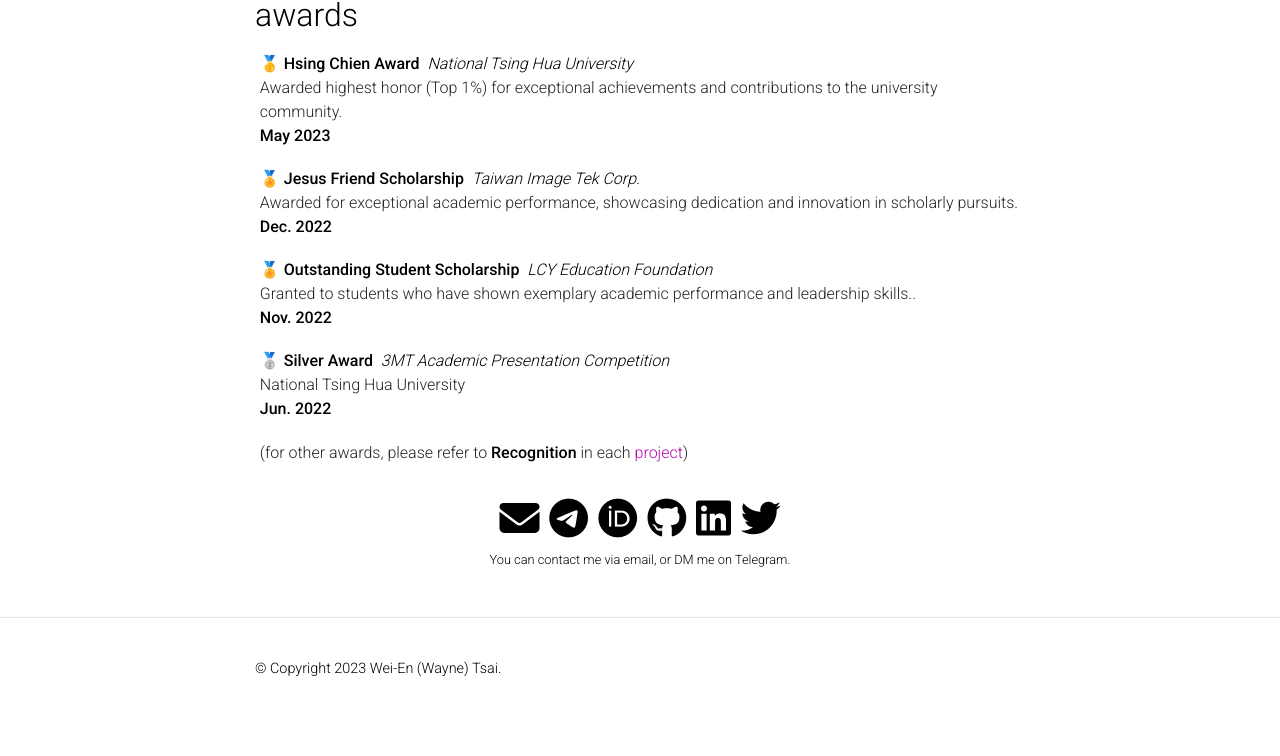
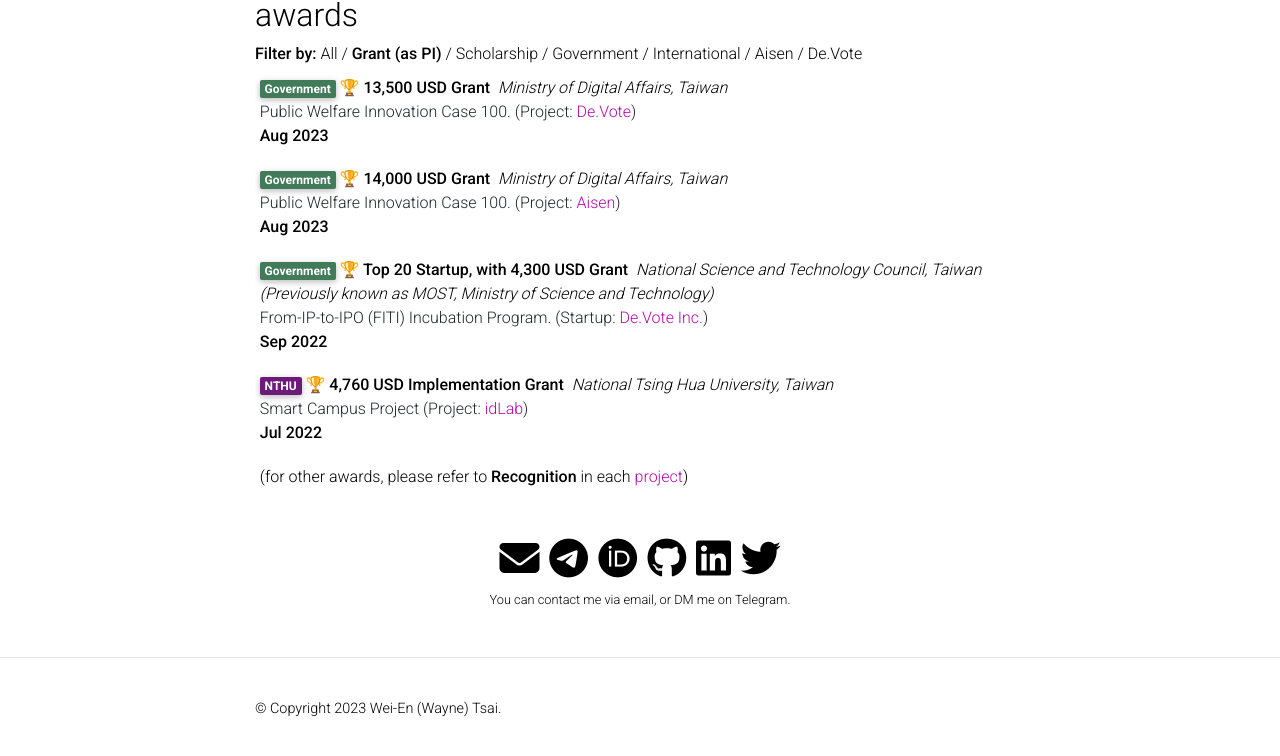
Before and after one commit to wayne-tsai/wayne-tsai-folio, a Jekyll site: the page built from _pages/about.md, in a window 1280 px wide and 1400 px high, scrolled down 333 px, cut to the strip 640-1396 px from the top of the window. Built offline with Jekyll 4.4.1, drawn with Linux system fonts in a browser that asks for light colours; emoji names are drawn with the system emoji font; some web fonts are replaced; comment, search, counter and statistics services are not loaded; a style sheet for code colours, icons or effects is not loaded; before the commit the page ends 1693 px from its top, so only the background shows below that.

Commit message:
add awards and filter

```diff
--- /dev/null
+++ b/_data/awards/aisen.yml
@@ -0,0 +1,109 @@
+- name: "Finalist"
+  date: "2023-10-28"
+  organization: "The ACM Symposium on User Interface Software and Technology (UIST)"
+  description: "Student Innovation Contest"
+  tags: "aisen, international"
+  project: "aisen"
+  type: "International"
+  icon: ""
+
+
+- name: "14,000 USD Grant"
+  date: "2023-08-04"
+  organization: "Ministry of Digital Affairs, Taiwan"
+  description: "Public Welfare Innovation Case 100. (Project: [Aisen](/projects/1_Aisen/))"
+  tags: "aisen, grant, government"
+  project: "aisen"
+  type: "Government"
+  icon: ":trophy:"
+
+- name: "3rd Place Award & Industrial Special Award"
+  date: "2022-10-22"
+  organization: "Tzu Chi Foundation, Taiwan"
+  description: "National Compassionate Science and Technology Innovation Competition"
+  tags: "aisen"
+  project: "aisen"
+  type: "National"
+  icon: ":3rd_place_medal:"
+
+- name: "Distinguished Award"
+  date: "2021-10-29"
+  organization: "National Chung Cheng University"
+  description: "International University Innovation and Entrepreneurship Competition"
+  tags: "aisen"
+  project: "aisen"
+  type: "International"
+  icon: ""
+
+- name: "Champion (Best Team Award)"
+  date: "2021-09-25"
+  organization: "Startup Garage, National Tsing Hua University"
+  description: "Startup Garage"
+  tags: "aisen"
+  project: "aisen"
+  type: "National"
+  icon: ":1st_place_medal:"
+
+- name: "3,500 USD Grant"
+  date: "2020-02-01"
+  organization: "Ministry of Education, Taiwan"
+  description: "Company Simulation Operation Plan"
+  tags: "aisen"
+  project: "aisen"
+  type: "Government"
+  icon: ":trophy:"
+
+- name: "Silver Award"
+  date: "2019-07-09"
+  organization: "Shanghai Jiao Tong University, China"
+  description: "Entrepreneurship Competition"
+  tags: "aisen, international"
+  project: "aisen, international"
+  type: "International"
+  icon: ":2nd_place_medal:"
+
+- name: "Champion (Best Potential Award)"
+  date: "2019-07-06"
+  organization: "AppUniverz, Taiwan"
+  description: "Campus Entrepreneurship Incubation Platform"
+  tags: "aisen"
+  project: "aisen, national"
+  type: "National"
+  icon: ":1st_place_medal:"
+
+- name: "Silver Award"
+  date: "2019-05-31"
+  organization: "National Tsing Hua University, Taiwan"
+  description: "Tsinghua Entrepreneurship Day AI Group"
+  tags: "aisen, national"
+  project: "aisen"
+  type: "National"
+  icon: ":2nd_place_medal:"
+
+- name: "3,500 USD Grant"
+  date: "2019-03-30"
+  organization: "Ministry of Education, Taiwan"
+  description: "University Crowdfunding Platform"
+  tags: "aisen"
+  project: "aisen, government"
+  type: "Government"
+  icon: ":trophy:"
+
+- name: "Champion"
+  date: "2018-12-15"
+  organization: "National Tsing Hua University, Taiwan"
+  description: "Tsinghua Crowdfunding Demo Day"
+  tags: "aisen"
+  project: "aisen"
+  type: "NTHU"
+  icon: ":1st_place_medal:"
+
+- name: "Champion"
+  date: "2018-08-11"
+  organization: "Ministry of Education, Taiwan"
+  description: "Startup, Starts Now! New Southbound Entrepreneurship Camp"
+  tags: "aisen, government, international"
+  project: "aisen"
+  icon: ":1st_place_medal:"
+  type: "International"
+  note: "([News](https://www.chinatimes.com/newspapers/20180811000669-260107?chdtv))"
--- /dev/null
+++ b/_data/awards/awards.yml
@@ -0,0 +1,43 @@
+- name: "Hsing Chien Award"
+  date: "2023-05-01"
+  organization: "National Tsing Hua University"
+  description: "Awarded highest honor (Top 1%) for exceptional achievements and contributions to the university community."
+  icon: ":1st_place_medal:"
+  chinese_name: ""
+  type: "Scholarship"
+  project: ""
+  tags: "scholarship"
+  note: ""
+
+- name: "Jesus Friend Scholarship"
+  date: "2022-12-01"
+  organization: "Taiwan Image Tek Corp."
+  description: "Awarded for exceptional academic performance, showcasing dedication and innovation in scholarly pursuits."
+  icon:
+  chinese_name: ""
+  type: "Scholarship"
+  project: ""
+  tags: "scholarship"
+  note: ""
+
+- name: "Outstanding Student Scholarship"
+  date: "2022-11-01"
+  organization: "LCY Education Foundation"
+  description: "Granted to students who have shown exemplary academic performance and leadership skills."
+  icon:
+  chinese_name: ""
+  type: "Scholarship"
+  project: ""
+  tags: "scholarship"
+  note: ""
+
+- name: "Silver Award"
+  date: "2022-06-01"
+  organization: "3MT Academic Presentation Competition, National Tsing Hua University"
+  description: "Recognized in the 3MT Academic Presentation Competition."
+  icon: ":2nd_place_medal:"
+  chinese_name: ""
+  type: "National"
+  project: ""
+  tags: "national"
+  note: ""
--- /dev/null
+++ b/_data/awards/devote.yml
@@ -0,0 +1,18 @@
+# New awards for project "devote"
+- name: "13,500 USD Grant"
+  date: "2023-08-04"
+  organization: "Ministry of Digital Affairs, Taiwan"
+  description: "Public Welfare Innovation Case 100. (Project: [De.Vote](/projects/2_De.Vote/))"
+  tags: "devote, grant, government"
+  project: "devote"
+  type: "Government"
+  icon: ":trophy:"
+
+- name: "Top 20 Startup, with 4,300 USD Grant"
+  date: "2022-09-07"
+  organization: "National Science and Technology Council, Taiwan (Previously known as MOST, Ministry of Science and Technology)"
+  description: "From-IP-to-IPO (FITI) Incubation Program. (Startup: [De.Vote Inc.](/projects/2_De.Vote/))"
+  tags: "devote, grant, government"
+  project: "devote"
+  type: "Government"
+  icon: ":trophy:"
--- /dev/null
+++ b/_data/awards/idlab.yml
@@ -0,0 +1,9 @@
+# New award for project "idlab"
+- name: "4,760 USD Implementation Grant"
+  date: "2022-07-15"
+  organization: "National Tsing Hua University, Taiwan"
+  description: "Smart Campus Project (Project: [idLab](/projects/3_idLab/))"
+  tags: "grant, university"
+  project: "idlab"
+  type: "NTHU"
+  icon: ":trophy:"
--- /dev/null
+++ b/_data/awards/iwalksafe.yml
@@ -0,0 +1,9 @@
+# New award for project "iwalksafe"
+- name: "Silver Award"
+  date: "2022-08-01"
+  organization: "Ministry of Education, Taiwan"
+  description: "Intelligent SoC Innovative Project Contest"
+  tags: "government, national"
+  project: "iwalksafe"
+  type: "National"
+  icon: ":2nd_place_medal:"
--- /dev/null
+++ b/_includes/awards_new.html
@@ -0,0 +1,84 @@
+<style>
+  .filter-option {
+    cursor: pointer;
+    /* text-decoration: underline; */
+  }
+  .filter-option:hover {
+    text-decoration: underline;
+  }
+</style>
+
+<div class="filter">
+  <strong>Filter by:</strong>
+  <span class="filter-option" data-tag="all">All</span> /
+  <span class="filter-option" data-tag="grant"><strong>Grant (as PI)</strong></span> /
+  <span class="filter-option" data-tag="scholarship">Scholarship</span> /
+  <span class="filter-option" data-tag="government">Government</span> /
+  <span class="filter-option" data-tag="international">International</span> /
+  <span class="filter-option" data-tag="aisen">Aisen</span> /
+  <span class="filter-option" data-tag="devote">De.Vote</span>
+  <!-- Add more options as needed -->
+</div>
+
+<div class="news">
+  {% if site.data.awards != blank %}
+    <div class="table-responsive">
+      <table class="table table-sm table-borderless">
+        {% assign all_awards = '' | split: '' %}
+        {% for file in site.data.awards %}
+          {% assign awards = file[1] %}
+          {% assign all_awards = all_awards | concat: awards %}
+        {% endfor %}
+        {% assign sorted_awards = all_awards | sort: 'date' | reverse %}
+        {% for award in sorted_awards %}
+          <tr class="award" data-tags="{{ award.tags }}">
+            <td>
+              <abbr class="badge"style="background-color:{{site.data.mappings[award.type].color}}">{{ award.type }}</abbr>
+              <strong>{{ award.icon | default: "🏅" }} {{ award.name }}</strong>&nbsp;
+              <em>{{ award.organization }}</em><br>
+              {{ award.description | markdownify | remove: "<p>" | remove: "</p>"}}
+              {{ award.note | markdownify | remove: "<p>" | remove: "</p>"}}<br>
+              <strong>{{ award.date | date: "%b %Y" }}</strong>
+            </td>
+          </tr>
+        {% endfor %}
+        <tr>
+          <td>
+        {{"(for other awards, please refer to **Recognition** in each [project](/projects))" | markdownify}}
+        </td>
+      </tr>
+      </table>
+    </div>
+  {% else %}
+    <p>No awards so far...</p>
+  {% endif %}
+</div>
+
+<script>
+  document.querySelectorAll('.filter-option').forEach(function(option) {
+    option.addEventListener('click', function() {
+      // Update bold style for the selected option
+      document.querySelectorAll('.filter-option').forEach(function(opt) {
+        opt.innerHTML = opt.getAttribute('data-tag') === this.getAttribute('data-tag') ? '<strong>' + opt.textContent + '</strong>' : opt.textContent;
+      }, this);
+
+      var selectedTag = this.getAttribute('data-tag');
+      updateAwardVisibility(selectedTag);
+    });
+  });
+
+  function updateAwardVisibility(tag) {
+    var awards = document.querySelectorAll('.award');
+    awards.forEach(function(award) {
+      var awardTags = award.getAttribute('data-tags') ? award.getAttribute('data-tags').split(', ') : [];
+      if (tag === 'all' || awardTags.includes(tag)) {
+        award.style.display = '';
+      } else {
+        award.style.display = 'none';
+      }
+    });
+  }
+
+  // Set initial filter to 'scholarship' on page load
+  updateAwardVisibility('grant');
+</script>
--- a/_layouts/about.html
+++ b/_layouts/about.html
@@ -56,7 +56,7 @@
           <!-- Awards -->
           {% if page.awards -%}
             <h2><a href="{{ '/awards/' | relative_url }}" style="color: inherit;">awards</a></h2>
-            {%- include awards.html %}
+            {%- include awards_new.html %}
           {%- endif %}
 
           <!-- Latest posts -->
```
Also changed, not shown: _data/coauthors.yml (deleted, +0 -11 lines), _data/mappings.yml (added, +17 -0 lines).
